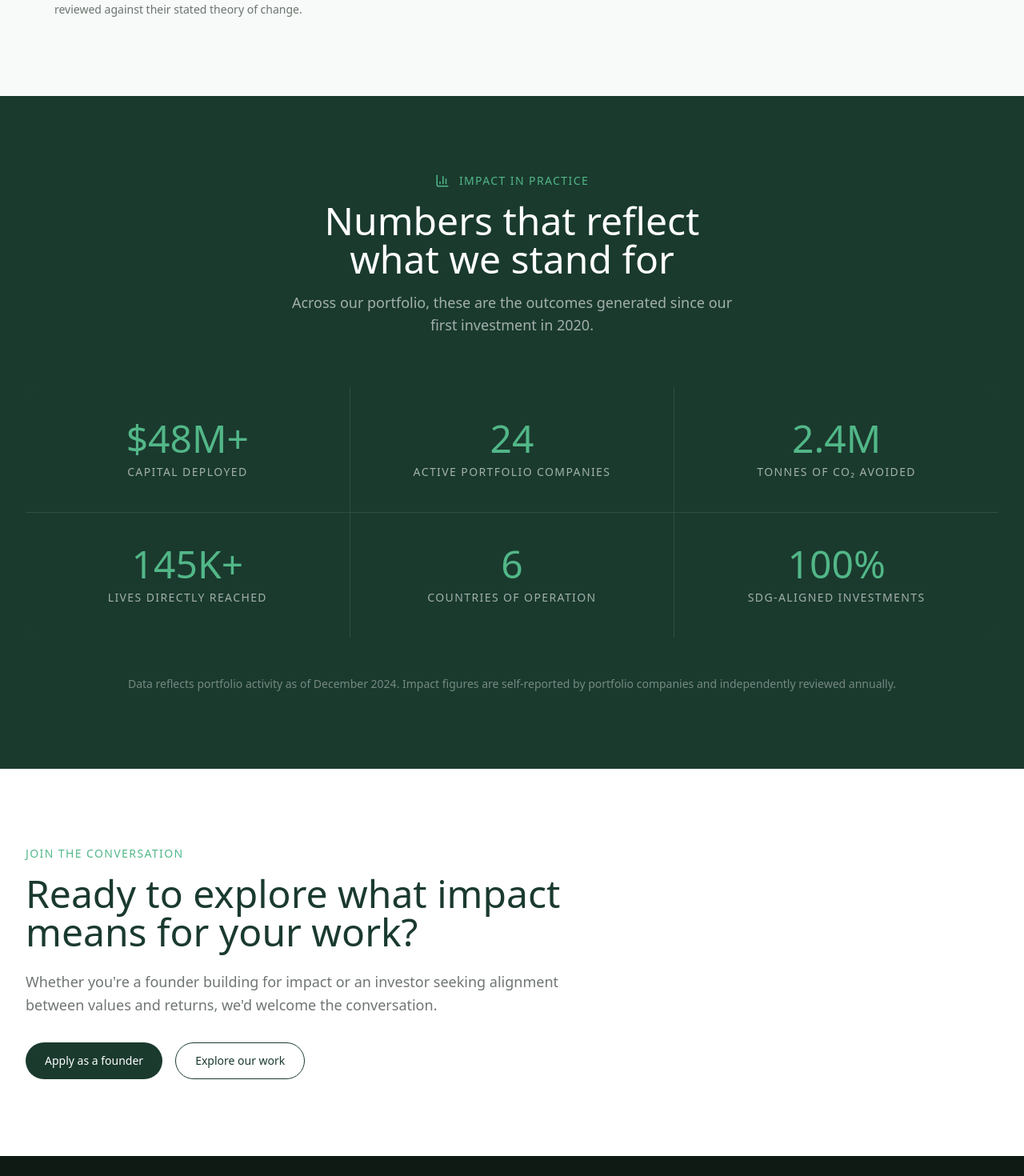
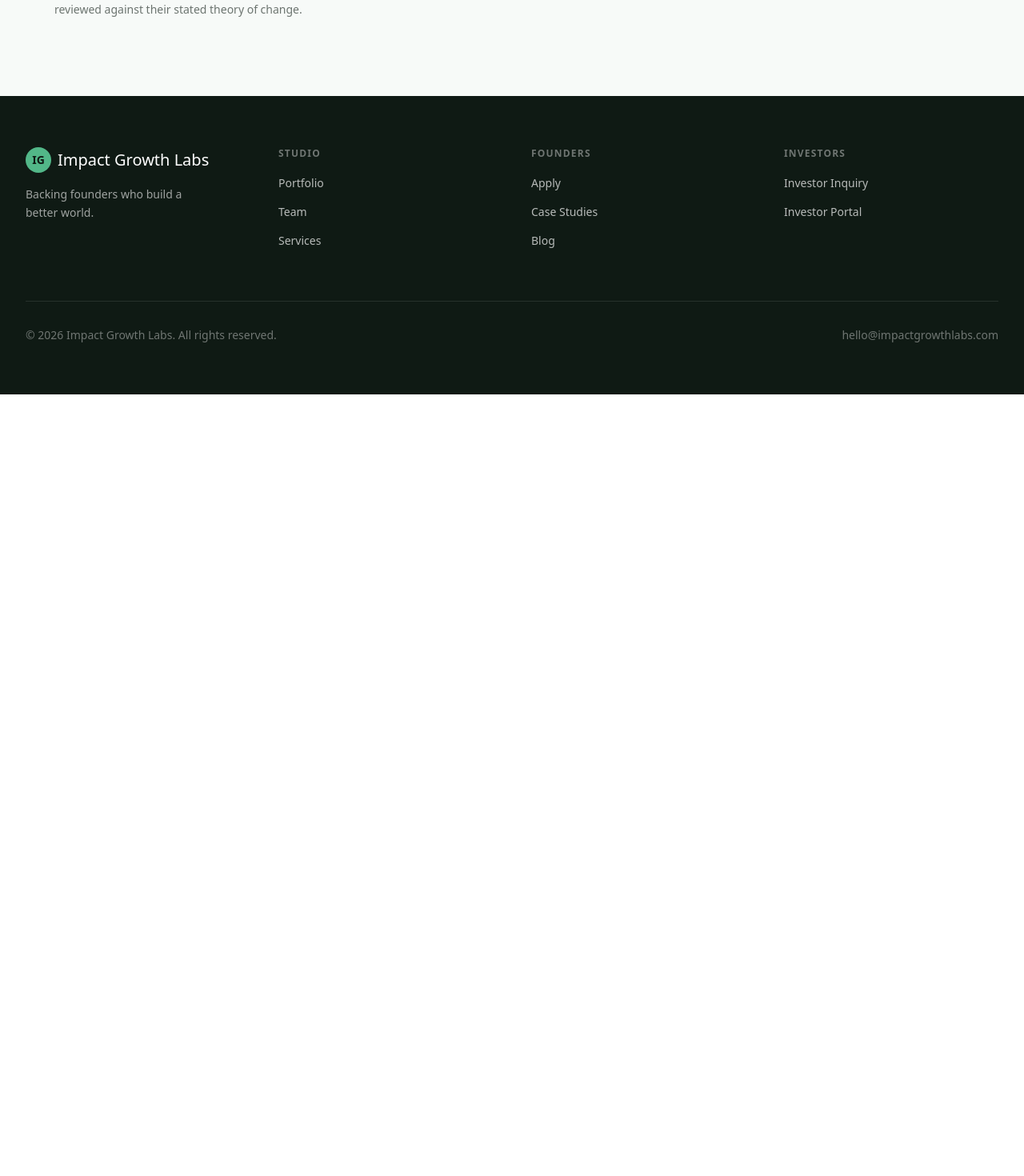
Before and after one commit to bencallis1/impactgrowthlabs, a Next.js app: page /what-is-impact in a window 1280 px wide. Shown: the part 3320-4790 px from the top of the page at 80% size. After the commit the page ends 3813 px from the top, so only its background shows below. Built offline with nearby package versions, Linux system fonts and the light colour scheme.

Commit message:
removed sedtion content form the what is impact page

```diff
--- a/app/(public)/what-is-impact/page.tsx
+++ b/app/(public)/what-is-impact/page.tsx
@@ -264,7 +264,7 @@ export default function WhatIsImpactPage() {
             <AnimatedSection delay={0.15}>
               <div className="relative rounded-3xl overflow-hidden aspect-[4/3] shadow-2xl">
                 <Image
-                  src="https://imagedelivery.net/lcKdEvt7ci2YjdeNVK02Iw/f229994d-d0d8-4f43-de8d-9a6c4d63d300/Originals"
+                  src="https://imagedelivery.net/lcKdEvt7ci2YjdeNVK02Iw/0c736f2c-ef12-45e5-2566-bf79ae470700/Originals"
                   alt="Data analytics dashboard showing impact metrics and performance charts"
                   fill
                   className="object-cover"
@@ -278,7 +278,7 @@ export default function WhatIsImpactPage() {
       </section>
 
       {/* ── Section 4: Impact in practice — dark metrics band ── */}
-      <section className="py-24 bg-[#1A3A2E]">
+      {/* <section className="py-24 bg-[#1A3A2E]">
         <div className="mx-auto max-w-7xl px-4 sm:px-6 lg:px-8">
           <AnimatedSection className="text-center mb-16">
             <div className="flex items-center justify-center gap-3 mb-4">
@@ -322,10 +322,10 @@ export default function WhatIsImpactPage() {
             </p>
           </AnimatedSection>
         </div>
-      </section>
+      </section> */}
 
       {/* ── CTA ── */}
-      <section className="py-24 bg-white">
+      {/* <section className="py-24 bg-white">
         <div className="mx-auto max-w-7xl px-4 sm:px-6 lg:px-8">
           <AnimatedSection className="max-w-2xl">
             <p className="text-[#52B788] text-sm font-medium tracking-widest uppercase mb-4">
@@ -355,7 +355,7 @@ export default function WhatIsImpactPage() {
             </div>
           </AnimatedSection>
         </div>
-      </section>
+      </section> */}
     </div>
   );
 }
```
